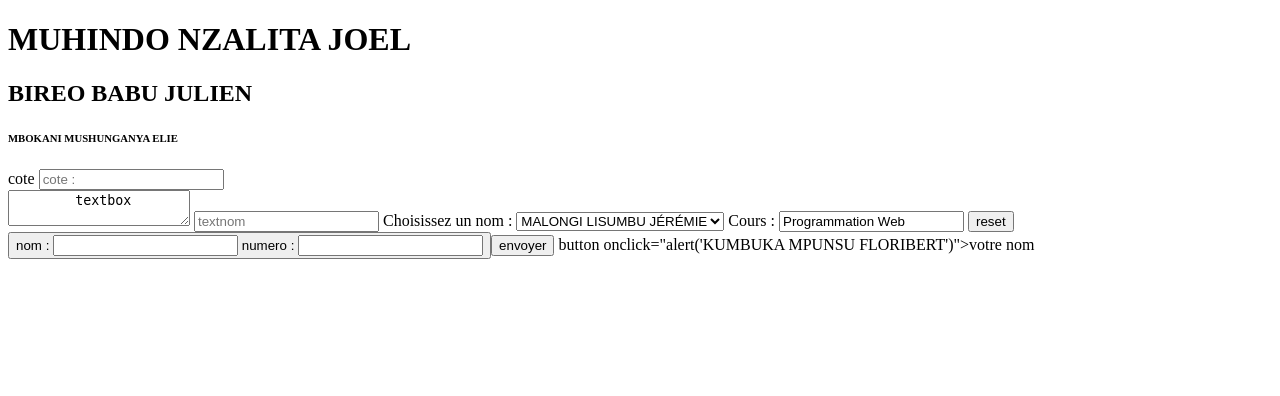
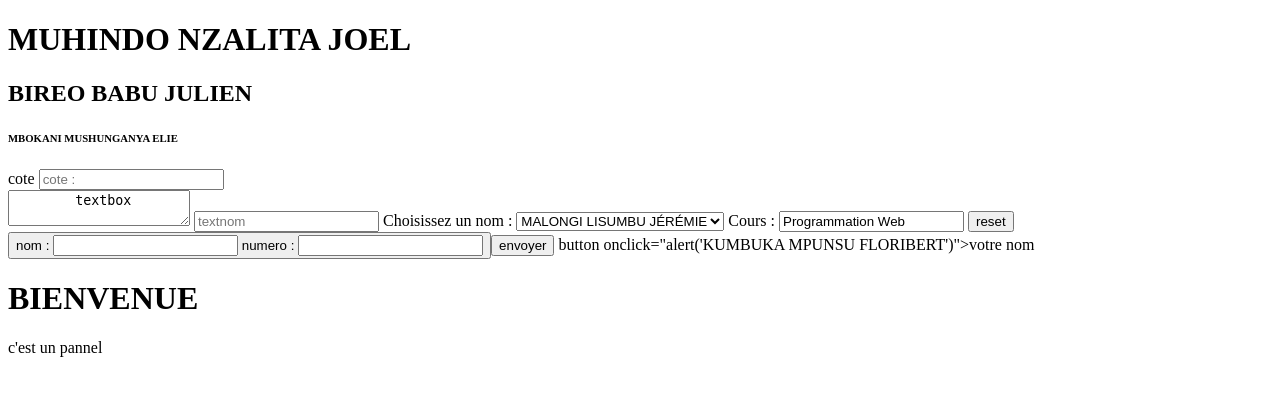
Before and after one commit to l3rit2026/TP_GROUPE_RIT_L3, a PHP site: page / in a window 1280 px wide. Shown: the top 396 px of the page. Run offline with PHP 8.4, Linux system fonts and the light colour scheme.

Commit message:
pour KAVIRA BISINGA ZOUBEDA

```diff
--- a/index.php
+++ b/index.php
@@ -44,6 +44,12 @@
     <!-- evenement afficher votre nom -->
      button onclick="alert('KUMBUKA MPUNSU FLORIBERT')">votre nom</button>
 
+     <!-- ajouter un pannel -->
+        <pannel>
+            <h1>BIENVENUE</h1>
+            <p>c'est un pannel</p>
+        </pannel>
+
 
 </body>
 </html>
```
